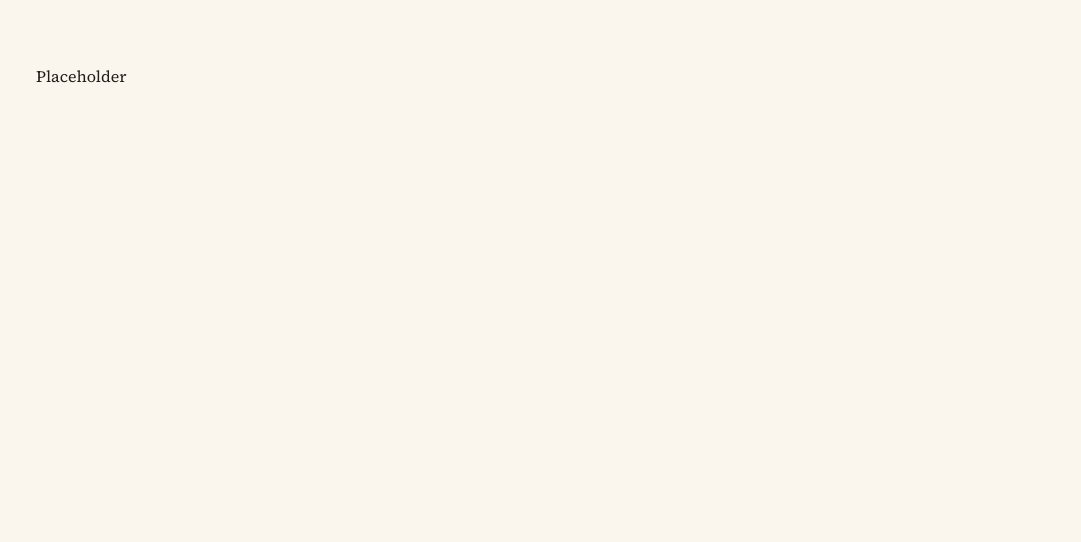
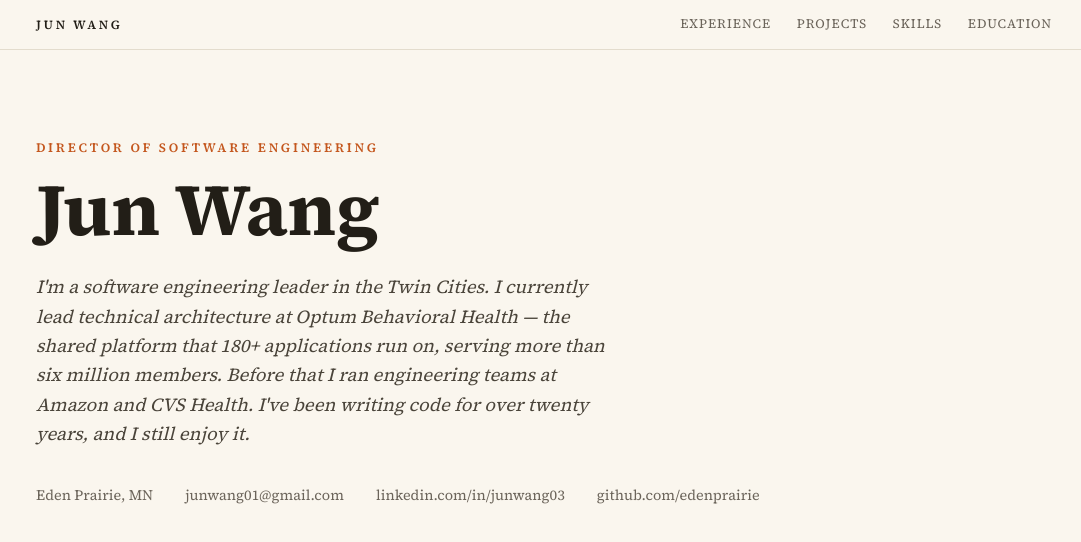
Before and after one commit to edenprairie/resume-v2, a Next.js app: page / in a window 1280 px wide. Shown: the top 542 px of the page, without its empty margins (96-1177 px from the left). Built offline with nearby package versions, Linux system fonts and the light colour scheme.

Commit message:
feat: sticky nav and header

```diff
--- a/app/page.tsx
+++ b/app/page.tsx
@@ -1,3 +1,13 @@
+import SiteNav from '@/components/SiteNav';
+import SiteHeader from '@/components/SiteHeader';
+
 export default function Home() {
-  return <main className="container" style={{ paddingTop: '4rem' }}>Placeholder</main>;
+  return (
+    <>
+      <SiteNav />
+      <main>
+        <SiteHeader />
+      </main>
+    </>
+  );
 }
--- /dev/null
+++ b/components/SiteHeader.tsx
@@ -0,0 +1,65 @@
+const contact = [
+  { label: 'Email', value: 'junwang01@gmail.com', href: 'mailto:junwang01@gmail.com' },
+  { label: 'LinkedIn', value: 'linkedin.com/in/junwang03', href: 'https://www.linkedin.com/in/junwang03/' },
+  { label: 'GitHub', value: 'github.com/edenprairie', href: 'https://github.com/edenprairie' },
+];
+
+export default function SiteHeader() {
+  return (
+    <header id="top" className="container" style={{ paddingTop: '5.5rem', paddingBottom: '4rem' }}>
+      <p
+        style={{
+          fontSize: '0.8rem',
+          fontWeight: 600,
+          letterSpacing: '0.22em',
+          textTransform: 'uppercase',
+          color: 'var(--accent)',
+        }}
+      >
+        Director of Software Engineering
+      </p>
+      <h1
+        style={{
+          fontSize: 'clamp(2.8rem, 7vw, 4.6rem)',
+          fontWeight: 700,
+          lineHeight: 1.02,
+          marginTop: '0.8rem',
+        }}
+      >
+        Jun Wang
+      </h1>
+      <p
+        style={{
+          fontSize: '1.15rem',
+          fontStyle: 'italic',
+          color: 'var(--ink-soft)',
+          maxWidth: '36rem',
+          marginTop: '1.6rem',
+        }}
+      >
+        I'm a software engineering leader in the Twin Cities. I currently lead
+        technical architecture at Optum Behavioral Health — the shared platform
+        that 180+ applications run on, serving more than six million members.
+        Before that I ran engineering teams at Amazon and CVS Health. I've been
+        writing code for over twenty years, and I still enjoy it.
+      </p>
+      <div
+        style={{
+          display: 'flex',
+          flexWrap: 'wrap',
+          gap: '0.5rem 2rem',
+          marginTop: '2.2rem',
+          fontSize: '0.9rem',
+          color: 'var(--ink-muted)',
+        }}
+      >
+        <span>Eden Prairie, MN</span>
+        {contact.map((c) => (
+          <a key={c.label} href={c.href} target="_blank" rel="noopener noreferrer">
+            {c.value}
+          </a>
+        ))}
+      </div>
+    </header>
+  );
+}
--- /dev/null
+++ b/components/SiteNav.tsx
@@ -0,0 +1,59 @@
+const links = [
+  { href: '#experience', label: 'Experience' },
+  { href: '#projects', label: 'Projects' },
+  { href: '#skills', label: 'Skills' },
+  { href: '#education', label: 'Education' },
+];
+
+export default function SiteNav() {
+  return (
+    <nav
+      style={{
+        position: 'sticky',
+        top: 0,
+        zIndex: 10,
+        background: 'var(--paper)',
+        borderBottom: '1px solid var(--rule)',
+      }}
+    >
+      <div
+        className="container"
+        style={{
+          display: 'flex',
+          justifyContent: 'space-between',
+          alignItems: 'center',
+          paddingTop: '0.9rem',
+          paddingBottom: '0.9rem',
+        }}
+      >
+        <a
+          href="#top"
+          style={{
+            fontSize: '0.78rem',
+            fontWeight: 600,
+            letterSpacing: '0.22em',
+            textTransform: 'uppercase',
+          }}
+        >
+          Jun Wang
+        </a>
+        <div style={{ display: 'flex', gap: '1.6rem' }}>
+          {links.map((l) => (
+            <a
+              key={l.href}
+              href={l.href}
+              style={{
+                fontSize: '0.8rem',
+                letterSpacing: '0.08em',
+                textTransform: 'uppercase',
+                color: 'var(--ink-muted)',
+              }}
+            >
+              {l.label}
+            </a>
+          ))}
+        </div>
+      </div>
+    </nav>
+  );
+}
```
